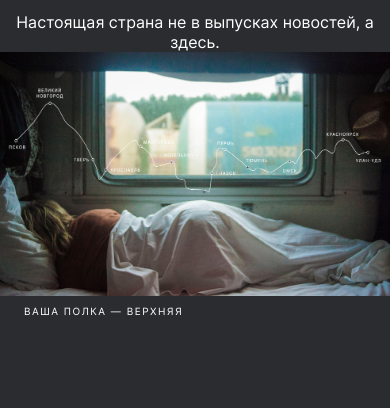
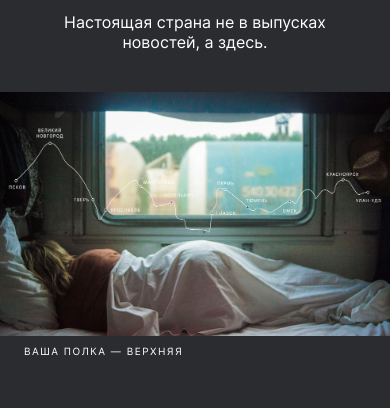
Before and after one commit to Virshinia/russian-travel, a plain HTML site: page index.html in a window 390 px wide. Shown: the part 220-628 px from the top of the page. Drawn offline with Linux system fonts and the light colour scheme.

Commit message:
корректировка main-banner и галереи для адаптивности

```diff
--- a/blocks/gallery/gallery.css
+++ b/blocks/gallery/gallery.css
@@ -8,16 +8,24 @@
 }
 
 /*корректировка макс. ширины для меньших экранов*/
-@media screen and (max-width: 1024px) {
+@media screen and (max-width: 1279px) {
     .gallery {
         max-width: 928px;
+        gap: 14px;
     }
 
 }
 
-@media screen and (max-width: 768px) {
+@media screen and (max-width: 1023px) {
     .gallery {
-        max-width: 720px;
+        padding: 0 24px;
     }
 
 }
+
+@media screen and (max-width: 424px) {
+    .gallery {
+        padding: 0 16px;
+        gap: 12px;
+    }
+}
--- a/blocks/main-banner/__paragraph/main-banner__paragraph.css
+++ b/blocks/main-banner/__paragraph/main-banner__paragraph.css
@@ -3,14 +3,22 @@
     line-height: 36px;
     font-weight: normal;
     margin: 0 auto;
-    padding-top: 32px;
+    padding: 32px 0 64px;
     max-width: 640px;
+}
+
+@media screen and (max-width: 1279px){
+    .main-banner__paragraph {
+        padding: 32px 0 56px;
+
+    }
 }
 
 @media screen and (max-width: 424px) {
     .main-banner__paragraph {
         font-size: 16px;
         line-height: 20px;
-        padding-top: 16px;
+        padding: 16px 0 40px;
+        max-width: 288px;
     }
 }
--- a/blocks/main-banner/main-banner.css
+++ b/blocks/main-banner/main-banner.css
@@ -2,7 +2,7 @@
     text-align: center;
     max-width: 984px;
     margin: 0 auto;
-    padding: 56px 0 64px;
+    padding-top: 56px;
 }
 
 /*корректировка макс. ширины для меньших экранов*/
```
